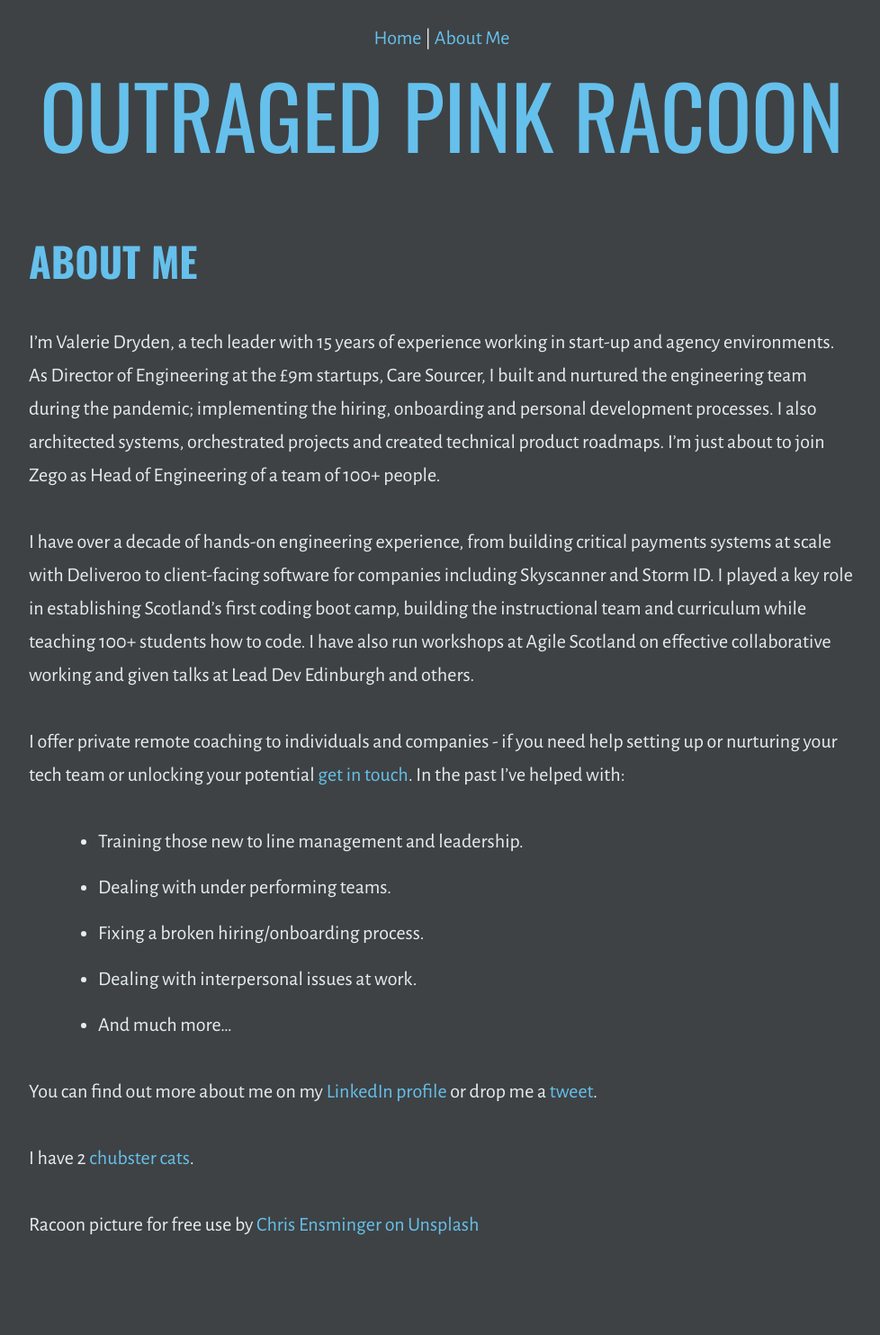
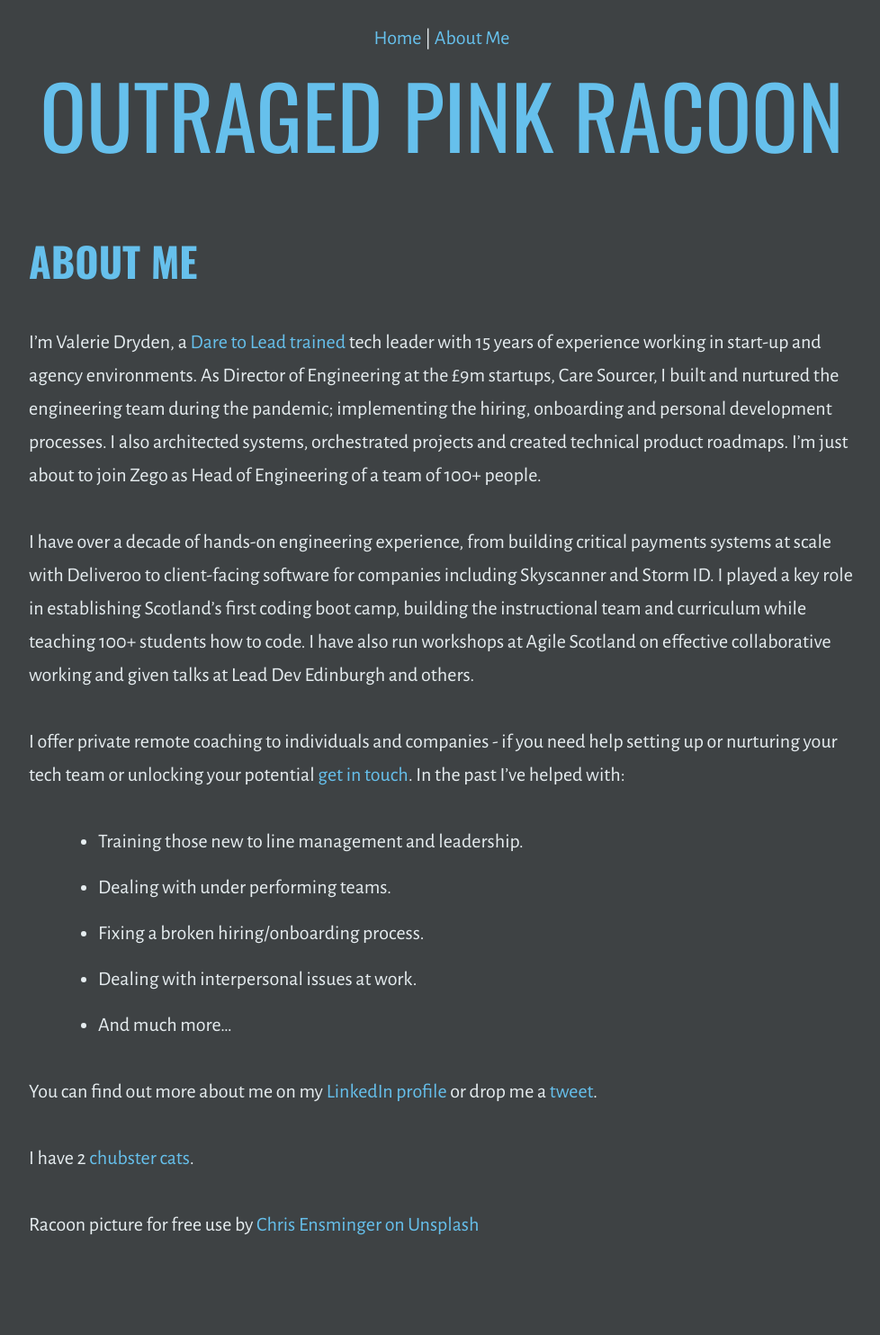
Before and after one commit to outragedpinkracoon/outragedpinkracoon.github.io, a Jekyll site: the page built from about-me.md, in a window 1280 px wide. Shown: the whole page at 90% size, without its empty margins (149-1127 px from the left). Built offline with Jekyll 4.4.1, drawn with Linux system fonts in a browser that asks for light colours.

Commit message:
Adds dare to lead trained

```diff
--- a/about-me.md
+++ b/about-me.md
@@ -5,7 +5,7 @@ title: About Me
 description: Remote coaching for companies and individuals in tech from a leader with 15 years experience.
 ---
 
-I'm Valerie Dryden, a tech leader with 15 years of experience working in start-up and agency environments. As Director of Engineering at the £9m startups, Care Sourcer, I built and nurtured the engineering team during the pandemic; implementing the hiring, onboarding and personal development processes. I also architected systems, orchestrated projects and created technical product roadmaps. I'm just about to join Zego as Head of Engineering of a team of 100+ people.
+I'm Valerie Dryden, a [Dare to Lead trained](https://daretolead.brenebrown.com/) tech leader with 15 years of experience working in start-up and agency environments. As Director of Engineering at the £9m startups, Care Sourcer, I built and nurtured the engineering team during the pandemic; implementing the hiring, onboarding and personal development processes. I also architected systems, orchestrated projects and created technical product roadmaps. I'm just about to join Zego as Head of Engineering of a team of 100+ people.
 
 I have over a decade of hands-on engineering experience, from building critical payments systems at scale with Deliveroo to client-facing software for companies including Skyscanner and Storm ID. I played a key role in establishing Scotland's first coding boot camp, building the instructional team and curriculum while teaching 100+ students how to code. I have also run workshops at Agile Scotland on effective collaborative working and given talks at Lead Dev Edinburgh and others.
 
```
